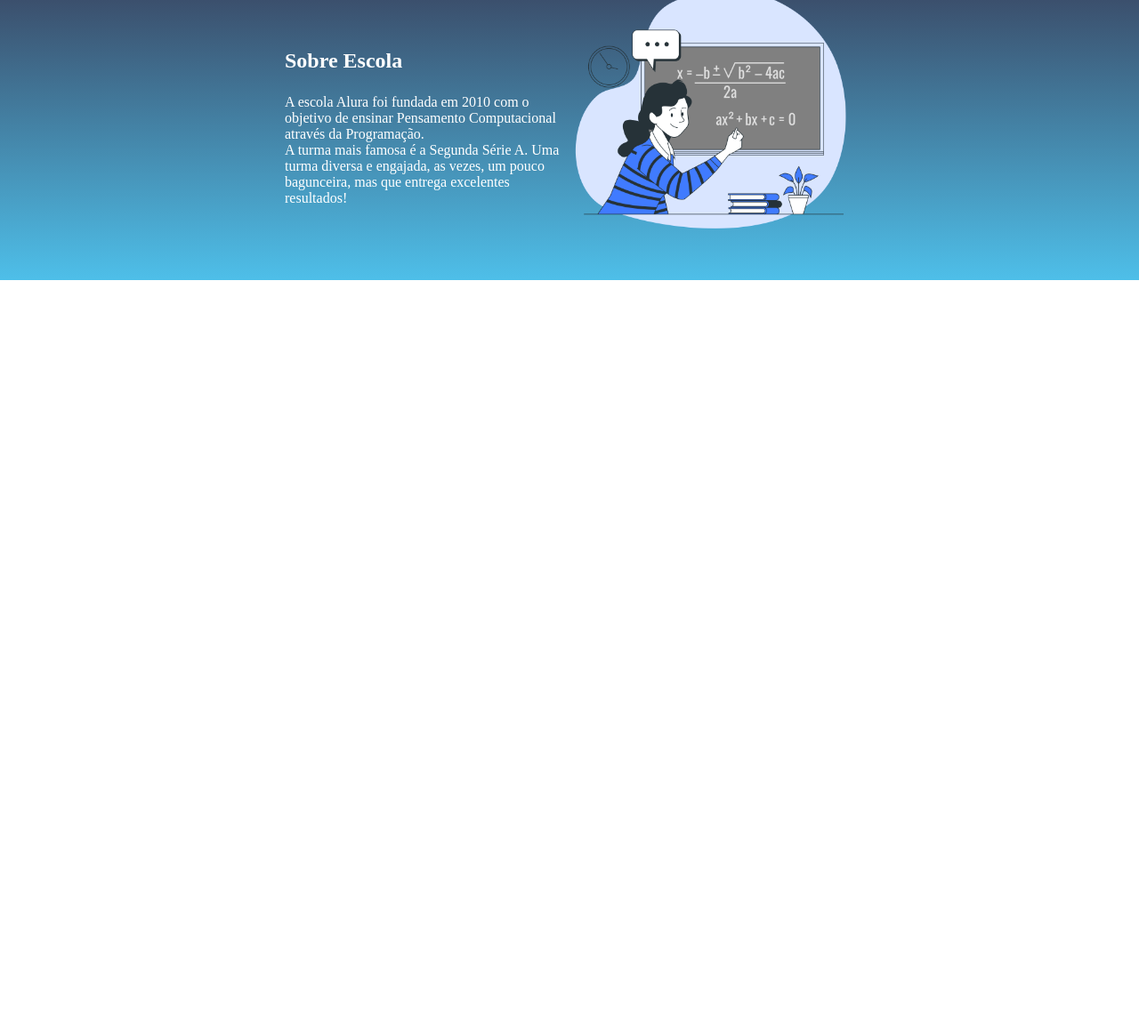
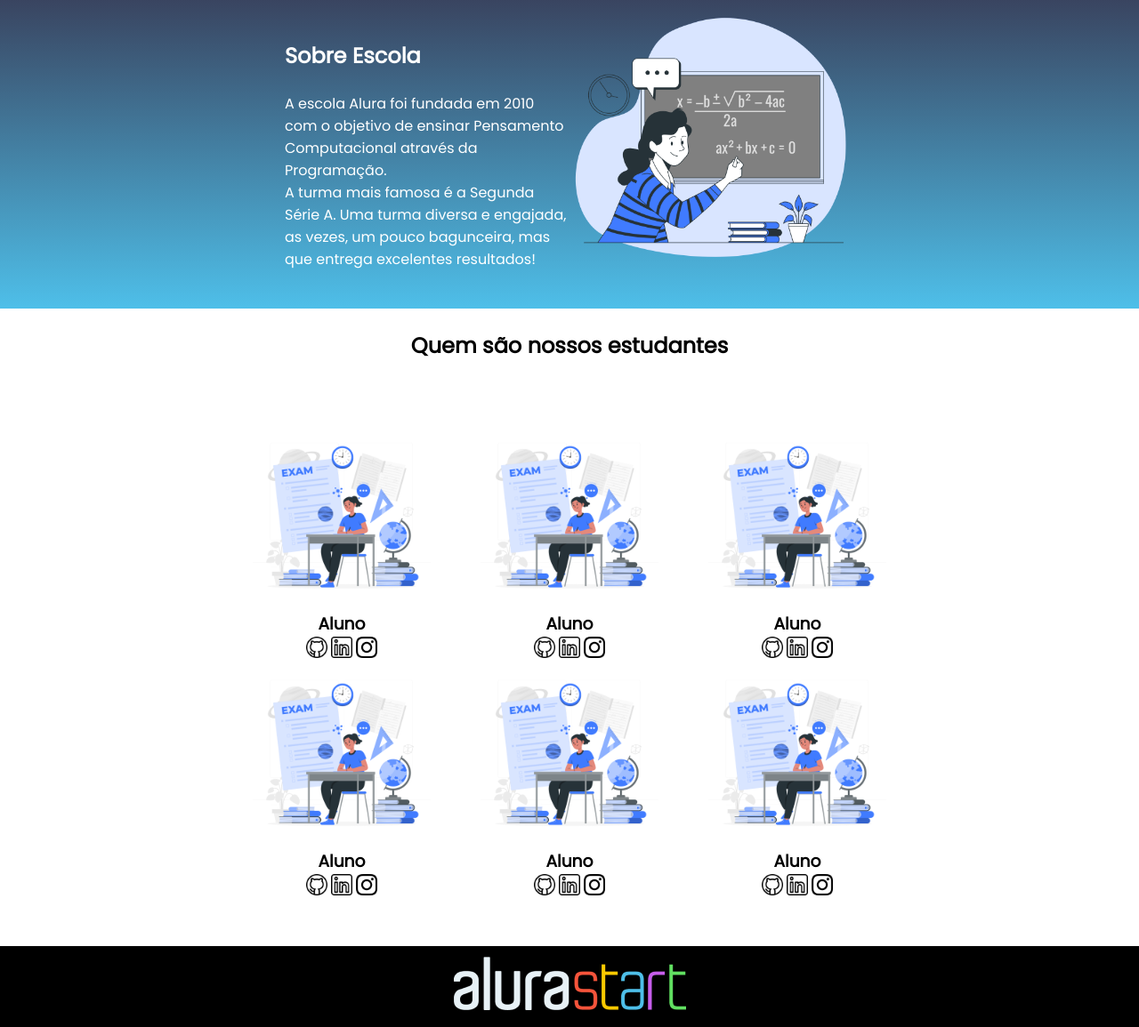
Before and after one commit to MatheusRochaDev/site-turma-criativo-main, a plain HTML site: page index.html in a window 1280 px wide. Shown: the part 140-1295 px from the top of the page at 89% size. Before the commit the page ends 800 px from the top, so only its background shows below. Drawn offline with Linux system fonts and the light colour scheme.

Commit message:
site terminado

```diff
--- a/index.html
+++ b/index.html
@@ -5,6 +5,9 @@
     <meta name="viewport" content="width=device-width, initial-scale=1.0">
     <title>Document</title>
     <link rel="stylesheet" href="style.css">
+    <link rel="preconnect" href="https://fonts.googleapis.com">
+    <link rel="preconnect" href="https://fonts.gstatic.com" crossorigin>
+    <link href="https://fonts.googleapis.com/css2?family=Poppins:wght@200;400;&display=swap" rel="stylesheet">
 </head>
 <body>
     <header class="cabecalho">
@@ -15,12 +18,65 @@
         </ul>
     </header>
     <section class="escola">
-        <div class="escola-div-conteudo">
-        <h2 class="escola-titulo">Sobre Escola</h2>
-        <p class="escola-texto-um">A escola Alura foi fundada em 2010 com o objetivo de ensinar Pensamento Computacional através da Programação.</p>
-        <p class="escola-testo-dois">A turma mais famosa é a Segunda Série A. Uma turma diversa e engajada, as vezes, um pouco bagunceira, mas que entrega excelentes resultados!</p>
-        </div>
+    <div class="escola-div-conteudo">
+            <h2 class="escola-titulo">Sobre Escola</h2>
+            <p class="escola-texto-um">A escola Alura foi fundada em 2010 com o objetivo de ensinar Pensamento Computacional através da Programação.</p>
+            <p class="escola-testo-dois">A turma mais famosa é a Segunda Série A. Uma turma diversa e engajada, as vezes, um pouco bagunceira, mas que entrega excelentes resultados!</p>
+    </div>
         <img class="escola-imagem" src="Formula-bro.png" alt="Professora no quadro">
     </section>
+    <section class="estudante">
+        <h2 class="estudante-titulo">Quem são nossos estudantes</h2>
+        <div class="estudantes-todos">
+        <span></span>
+        <div class="estudante-div">
+            <img class="estudante-imagem" src="college entrance exam-rafiki.png" alt="foto do aluno">
+            <h3 class="estudante-nome">Aluno</h3>
+            <a href="https://github.com/"><img class="estudante-icone" src="github.png" alt="icone github"></a>
+            <a href="https://www.linkedin.com/"><img class="estudante-icone" src="linkedin.png" alt="icone linkedin"></a>
+            <a href="https://www.instagram.com/"><img class="estudante-icone" src="instagram.png" alt="icone instagram"></a>
+        </div>
+        <div class="estudante-div">
+            <img class="estudante-imagem" src="college entrance exam-rafiki.png" alt="foto do aluno">
+            <h3 class="estudante-nome">Aluno</h3>
+            <a href="https://github.com/"><img class="estudante-icone" src="github.png" alt="icone github"></a>
+            <a href="https://www.linkedin.com/"><img class="estudante-icone" src="linkedin.png" alt="icone linkedin"></a>
+            <a href="https://www.instagram.com/"><img class="estudante-icone" src="instagram.png" alt="icone instagram"></a>
+        </div>
+        <div class="estudante-div">
+            <img class="estudante-imagem" src="college entrance exam-rafiki.png" alt="foto do aluno">
+            <h3 class="estudante-nome">Aluno</h3>
+            <a href="https://github.com/"><img class="estudante-icone" src="github.png" alt="icone github"></a>
+            <a href="https://www.linkedin.com/"><img class="estudante-icone" src="linkedin.png" alt="icone linkedin"></a>
+            <a href="https://www.instagram.com/"><img class="estudante-icone" src="instagram.png" alt="icone instagram"></a>
+        </div>
+        <span></span>
+        <span></span>
+        <div class="estudante-div">
+            <img class="estudante-imagem" src="college entrance exam-rafiki.png" alt="foto do aluno">
+            <h3 class="estudante-nome">Aluno</h3>
+            <a href="https://github.com/"><img class="estudante-icone" src="github.png" alt="icone github"></a>
+            <a href="https://www.linkedin.com/"><img class="estudante-icone" src="linkedin.png" alt="icone linkedin"></a>
+            <a href="https://www.instagram.com/"><img class="estudante-icone" src="instagram.png" alt="icone instagram"></a>
+        </div>
+        <div class="estudante-div">
+            <img class="estudante-imagem" src="college entrance exam-rafiki.png" alt="foto do aluno">
+            <h3 class="estudante-nome">Aluno</h3>
+            <a href="https://github.com/"><img class="estudante-icone" src="github.png" alt="icone github"></a>
+            <a href="https://www.linkedin.com/"><img class="estudante-icone" src="linkedin.png" alt="icone linkedin"></a>
+            <a href="https://www.instagram.com/"><img class="estudante-icone" src="instagram.png" alt="icone instagram"></a>
+        </div>
+        <div class="estudante-div">
+            <img class="estudante-imagem" src="college entrance exam-rafiki.png" alt="foto do aluno">
+            <h3 class="estudante-nome">Aluno</h3>
+            <a href="https://github.com/"><img class="estudante-icone" src="github.png" alt="icone github"></a>
+            <a href="https://www.linkedin.com/"><img class="estudante-icone" src="linkedin.png" alt="icone linkedin"></a>
+            <a href="https://www.instagram.com/"><img class="estudante-icone" src="instagram.png" alt="icone instagram"></a>
+        </div>
+        </div>
+    </section>
+    <footer class="rodape">
+        <img class="rodape-imagem" src="logo.png" alt="logo da alura start">
+    </footer>
 </body>
 </html>
--- a/style.css
+++ b/style.css
@@ -1,7 +1,7 @@
 * {
     margin: 0;
     padding: 0;
-    font-family: ;
+    font-family: 'Poppins', sans-serif;
 }
 .cabecalho {
     background-color: #383D58;
@@ -35,3 +35,31 @@
 .escola-div-conteudo{
     width: 25%;
 }
+.estudante-imagem{
+    width: 200px;
+}
+.estudante-icone{
+    width: 24px;
+}
+.estudante-div{
+    text-align: center;
+}
+.estudante-titulo{
+    text-align: center;
+    padding: 24px 0;
+}
+.estudantes-todos{
+    display: grid;
+    grid-template-columns: 20% 20% 20% 20% 20%;
+    padding: 50px 0;
+}
+.rodape{
+    background-color: black;
+    color: white;
+    text-align: center;
+
+}
+.rodape-imagem{
+    height: 60px;
+    padding: 12px 0;
+}
```
Also changed, not shown: college entrance exam-rafiki.png (added), github.png (added), instagram.png (added), linkedin.png (added), logo.png (added).
